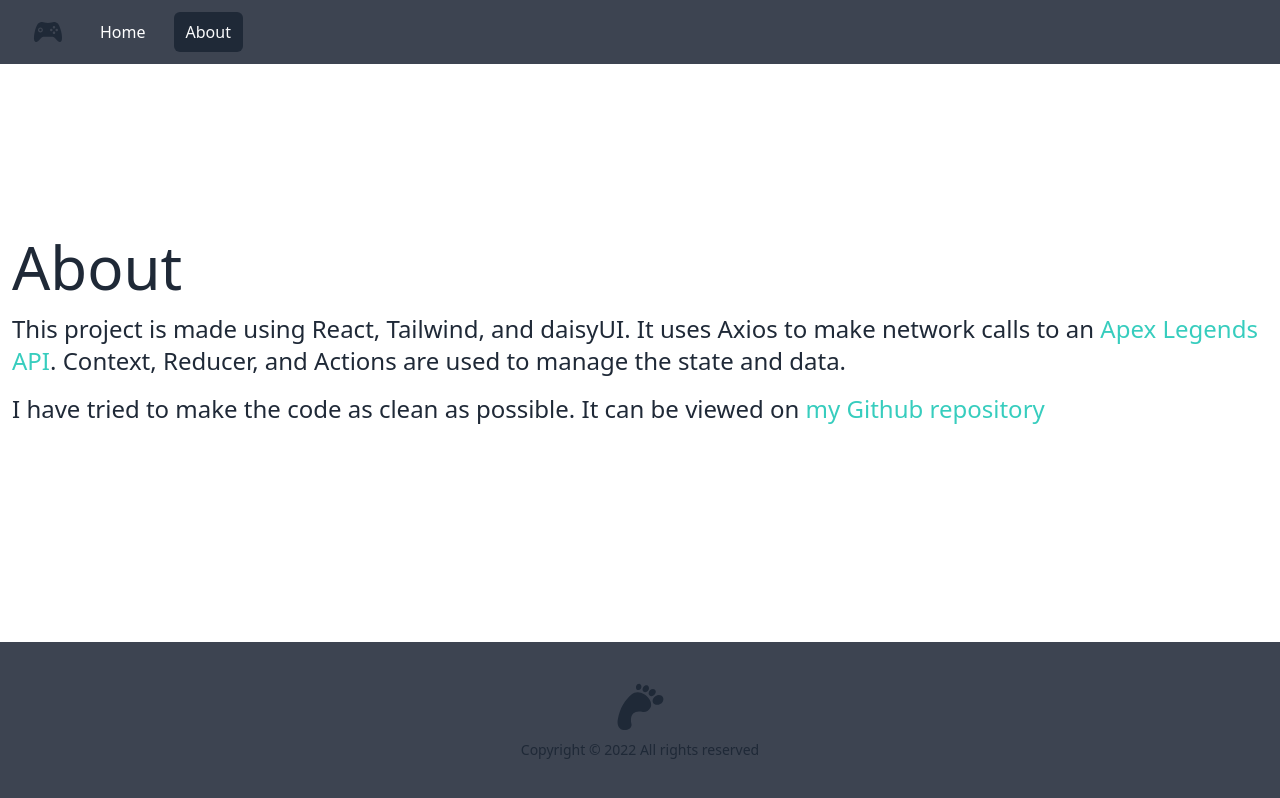
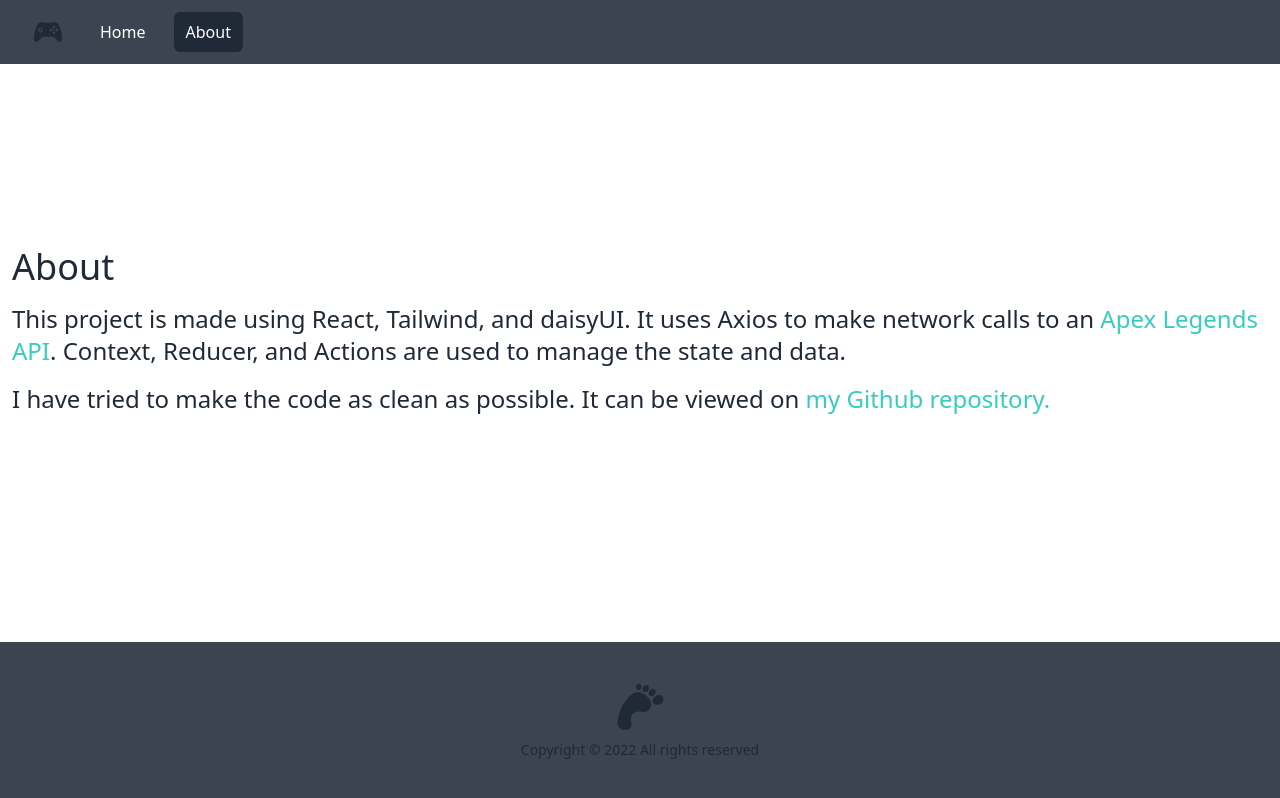
Before and after one commit to 9dnsb/apex-legends-stat-tracker, a React (Create React App) app: page /about in a window 1280 px wide. Built offline with nearby package versions, Linux system fonts and the light colour scheme.

Commit message:
small changes

```diff
--- a/src/pages/About.jsx
+++ b/src/pages/About.jsx
@@ -1,7 +1,7 @@
 function About() {
   return (
     <>
-      <h1 className="text-6xl mb-4 mt-5">About</h1>
+      <h1 className="text-4xl mb-4 mt-5">About</h1>
       <p className="mb-4 text-2xl font-light">
         This project is made using React, Tailwind, and daisyUI. It uses Axios
         to make network calls to an{' '}
@@ -24,7 +24,7 @@ function About() {
           target="_blank"
           rel="noreferrer"
         >
-          my Github repository
+          my Github repository{'.'}
         </a>
       </p>
     </>
--- a/src/pages/Home.jsx
+++ b/src/pages/Home.jsx
@@ -4,7 +4,7 @@ function Home() {
   return (
     <>
       <div className="mt-5">
-        <h1 className="text-6xl mb-4">{process.env.REACT_APP_TITLE}</h1>
+        <h1 className="text-4xl mb-4">{process.env.REACT_APP_TITLE}</h1>
       </div>
 
       <p className="mb-4 text-2xl font-light mt-5">
```
